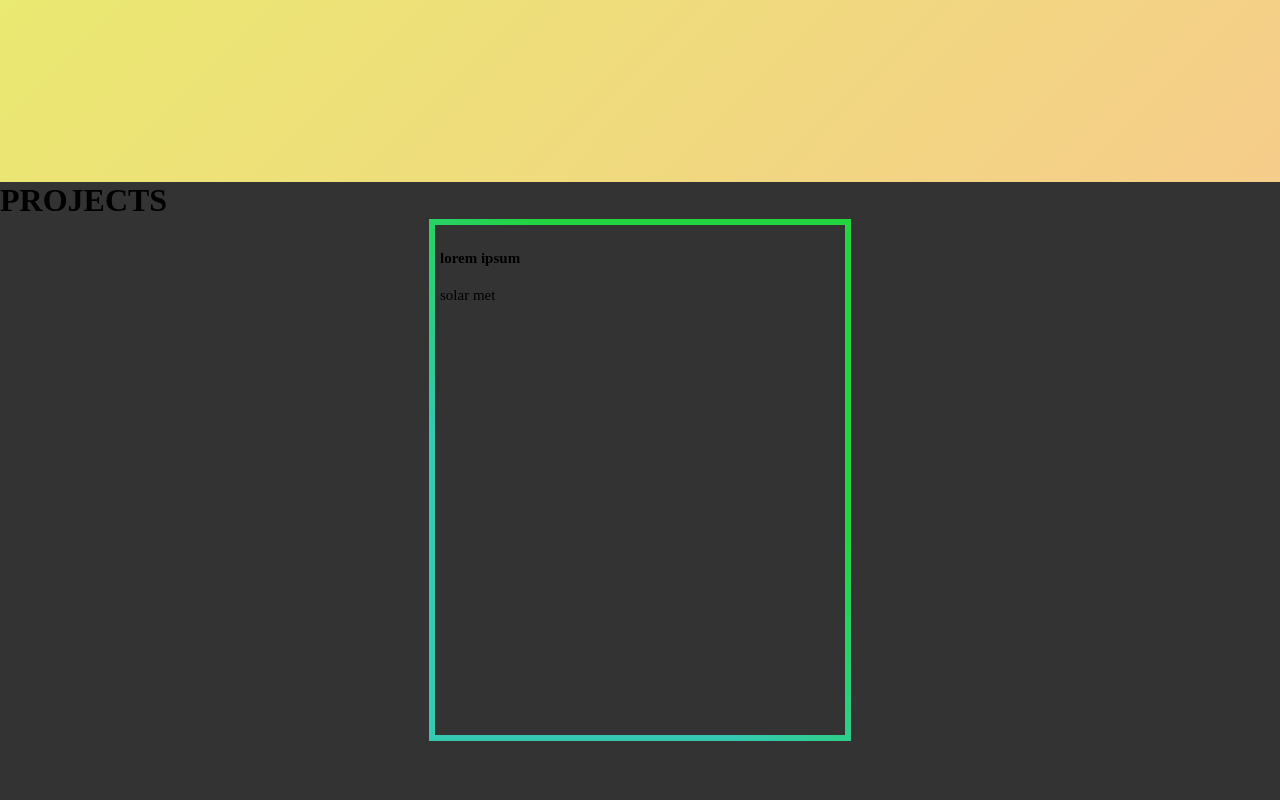
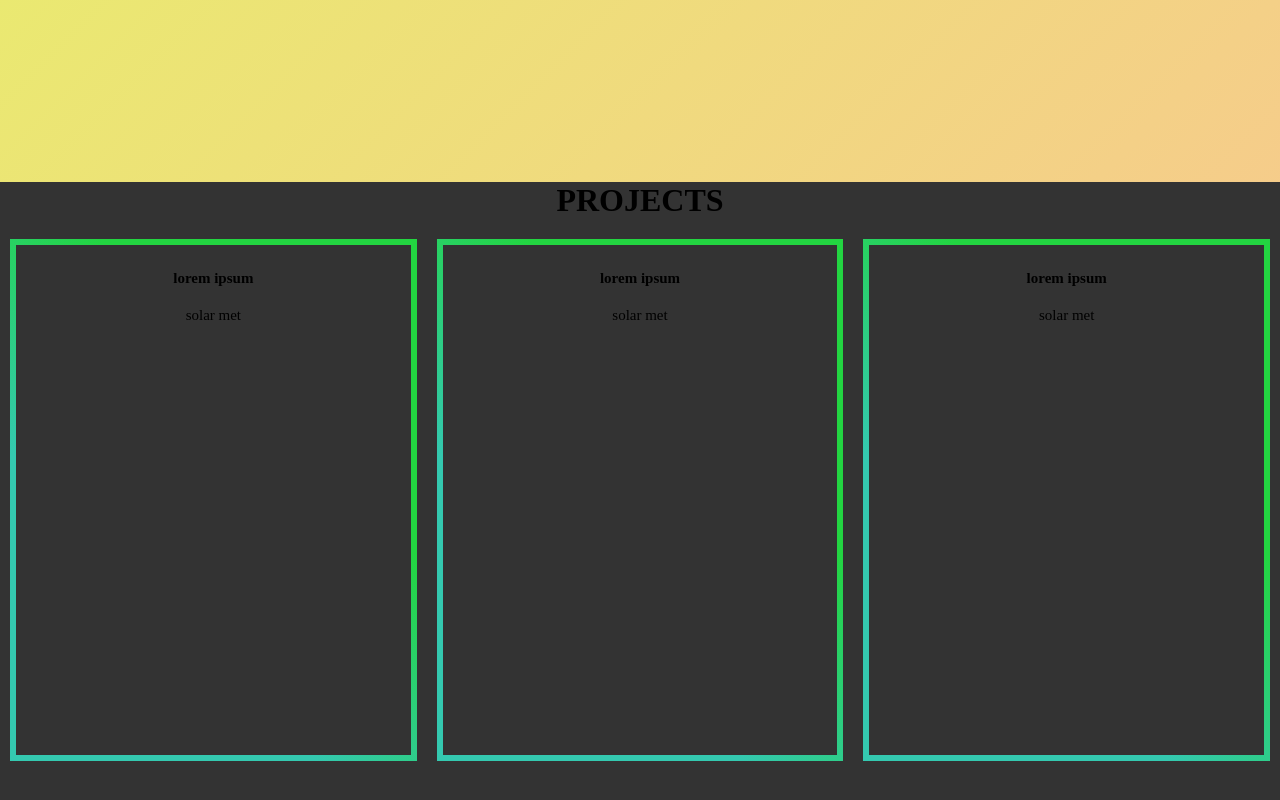
Before and after one commit to LukeOlsen/Portfolio, a React (Create React App) app: page / in a window 1280 px wide. Shown: the part 618-1418 px from the top of the page. Built offline with nearby package versions, Linux system fonts and the light colour scheme.

Commit message:
Added further styling in projects section.

```diff
--- a/package.json
+++ b/package.json
@@ -8,6 +8,7 @@
     "@fortawesome/react-fontawesome": "^0.1.4",
     "react": "^16.8.1",
     "react-dom": "^16.8.1",
+    "react-pose": "^4.0.7",
     "react-scripts": "2.1.5"
   },
   "scripts": {
--- a/src/App.css
+++ b/src/App.css
@@ -1,6 +1,7 @@
 html, body {
   margin: 0;
   padding:  0;
+  text-align: center;
 }
 
 .HeaderArea {
@@ -42,16 +43,20 @@ html, body {
 .WelcomeText {
   font-size: 5em;
   letter-spacing: 0.1em;
+  animation: fadein 2s;
+  color: #333333;
+  text-shadow: 2px 2px 8px #4e4e4e;
 }
 
 .ProjectContainer {
-  background-color: rgb(51, 51, 51);
+  background-color: #333333;
 }
 
 .ProjectDisplay {
   display: flex;
   justify-content: center;
   align-content: center;
+  animation: fadeIn 9s;
   height: 100vh;
   width: 100vw;
 }
@@ -61,14 +66,18 @@ html, body {
   width: 400px;
   border: 6px solid #999999;
   padding: 5px 5px;
+  margin-top: 20px;
+  margin-left: 10px;
+  margin-right: 10px;
   font-size: 15px;
   border-radius: 25px;
   outline: none;
   border-image: linear-gradient(45deg, rgb(52, 201, 176) 0%, rgb(52, 201, 176) 33%, rgb(35, 213, 65) 66%, rgb(35, 213, 65) 100%);
   border-image-slice: 1;
-  -webkit-animation: Gradient 10s ease infinite;
-	-moz-animation: Gradient 10s ease infinite;
-  animation: Gradient 10s ease infinite;
+}
+
+.ProjectCard:hover {
+  box-shadow: 10px 10px 10px 5px #242323;
 }
 
 .ContactDisplay {
@@ -133,3 +142,8 @@ p {
     background-position: 0% 50%
   }
 }
+
+@keyframes fadein {
+  from { opacity: 0; }
+  to   { opacity: 1; }
+}
--- a/src/Projects.js
+++ b/src/Projects.js
@@ -14,6 +14,20 @@ const Projects = () => {
                         <p>solar met</p>
                     </div>
                 </div>
+                <div className="ProjectCard">
+                    <div className="PictureCard"></div>
+                    <div class="InfoCard">
+                        <h4>lorem ipsum</h4>
+                        <p>solar met</p>
+                    </div>
+                </div>
+                <div className="ProjectCard">
+                    <div className="PictureCard"></div>
+                    <div class="InfoCard">
+                        <h4>lorem ipsum</h4>
+                        <p>solar met</p>
+                    </div>
+                </div>
             </div>
         </div>
     )
```
Also changed, not shown: 1 other file (tests, documents, lock files or other folders).
